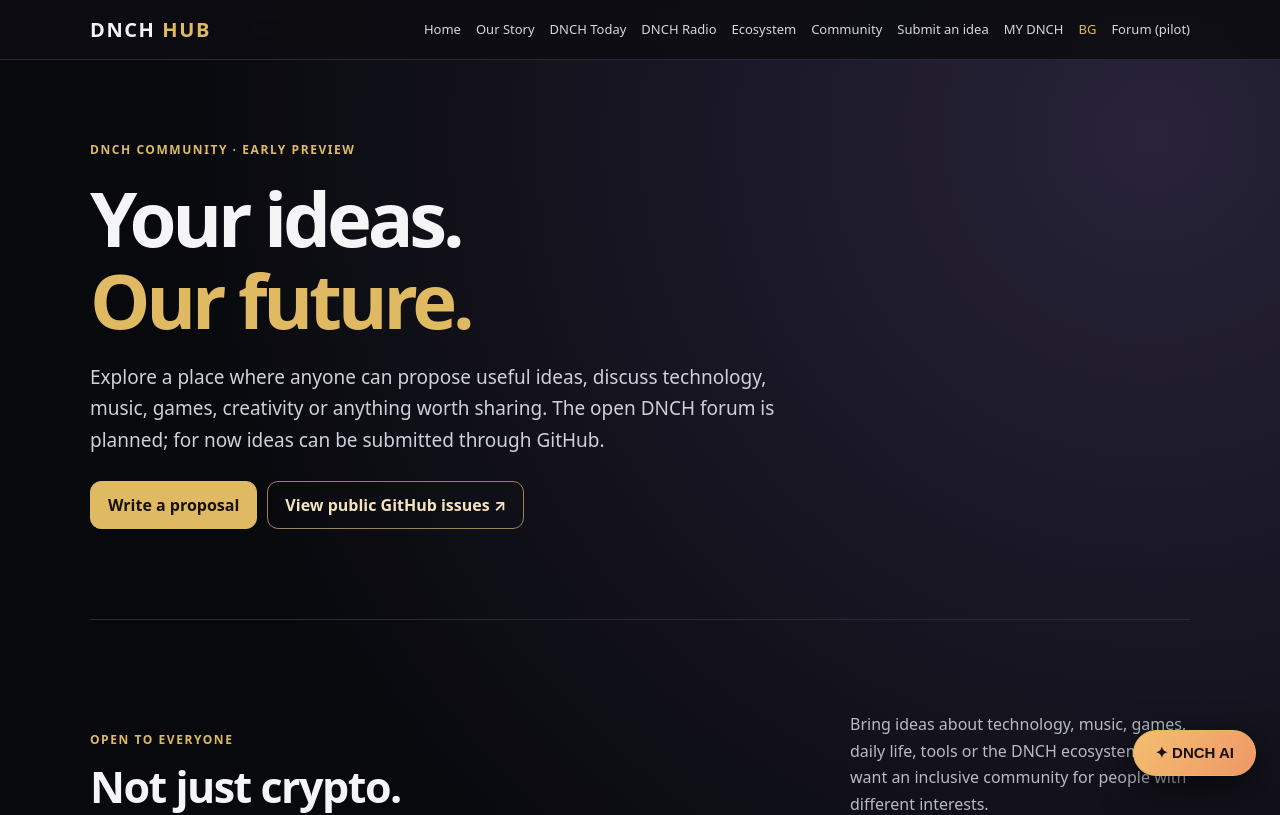
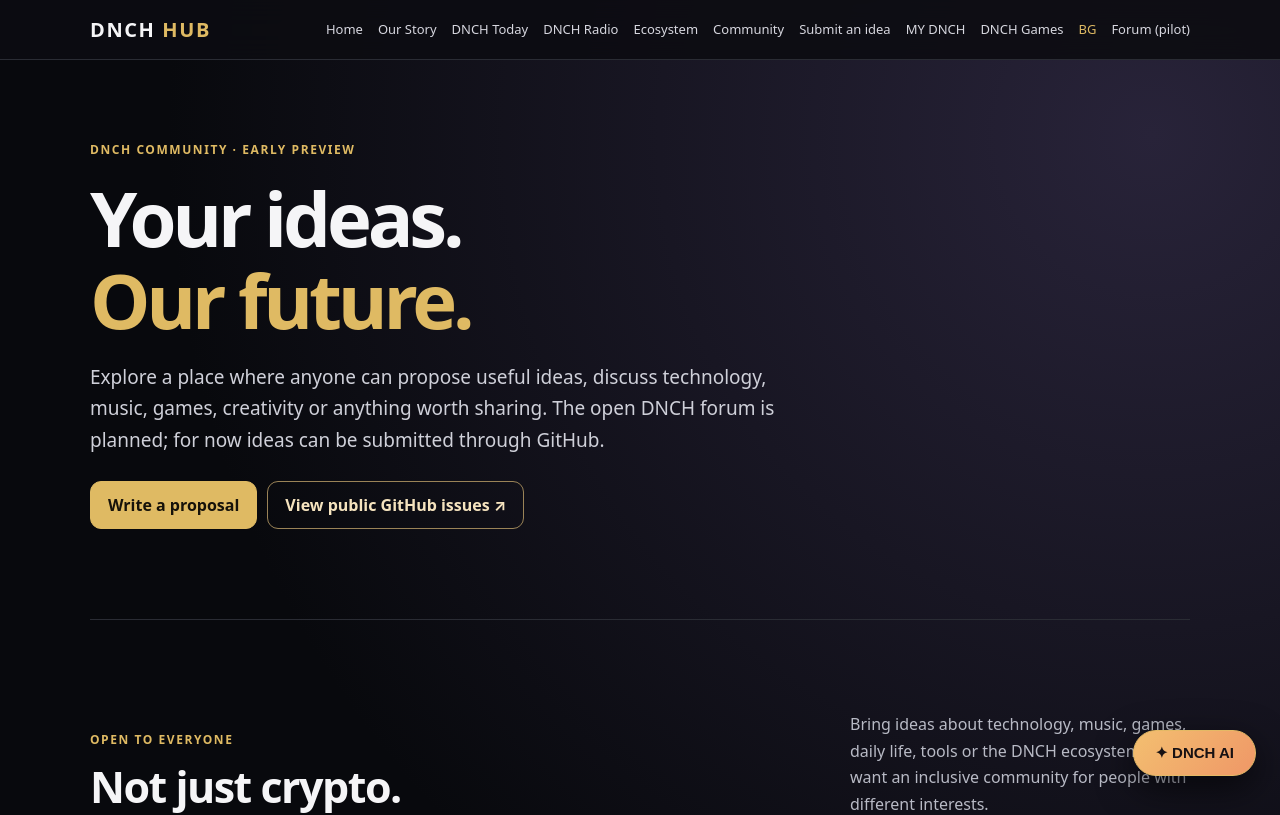
Before and after one commit to DNCHCOIN/dnch-coin, a plain HTML site: page community.html in a window 1280 px wide. Shown: the top 815 px of the page. Drawn offline with Linux system fonts and the light colour scheme.

Commit message:
feat(game): link DNCH Drag Racing from community.html

```diff
--- a/community.html
+++ b/community.html
@@ -21,7 +21,7 @@
 </head>
 <body><a class="skip" href="#main">Skip to content</a>
 <header class="site-head"><div class="wrap head-inner"><a class="brand" href="index.html">DNCH <span>HUB</span></a>
-<nav aria-label="Main navigation"><a href="index.html">Home</a><a href="our-story.html">Our Story</a><a href="today.html">DNCH Today</a><a href="radio.html">DNCH Radio</a><a href="index.html#ecosystem">Ecosystem</a><a href="#about-community">Community</a><a href="#propose">Submit an idea</a><a href="my-dnch.html">MY DNCH</a><a class="lang-link" href="bg/community.html" lang="bg" hreflang="bg" aria-label="Преглед на български">BG</a><a href="forum.html">Forum (pilot)</a></nav></div></header>
+<nav aria-label="Main navigation"><a href="index.html">Home</a><a href="our-story.html">Our Story</a><a href="today.html">DNCH Today</a><a href="radio.html">DNCH Radio</a><a href="index.html#ecosystem">Ecosystem</a><a href="#about-community">Community</a><a href="#propose">Submit an idea</a><a href="my-dnch.html">MY DNCH</a><a href="drag-racing.html">DNCH Games</a><a class="lang-link" href="bg/community.html" lang="bg" hreflang="bg" aria-label="Преглед на български">BG</a><a href="forum.html">Forum (pilot)</a></nav></div></header>
 <main id="main"><div class="wrap">
 <div class="hero" style="grid-template-columns:1fr;padding-bottom:65px"><div><span class="eyebrow">DNCH Community · Early preview</span>
 <h1>Your ideas.<br><span class="gold">Our future.</span></h1><p class="lead">Explore a place where anyone can propose useful ideas, discuss technology, music, games, creativity or anything worth sharing. The open DNCH forum is planned; for now ideas can be submitted through GitHub.</p>
```
